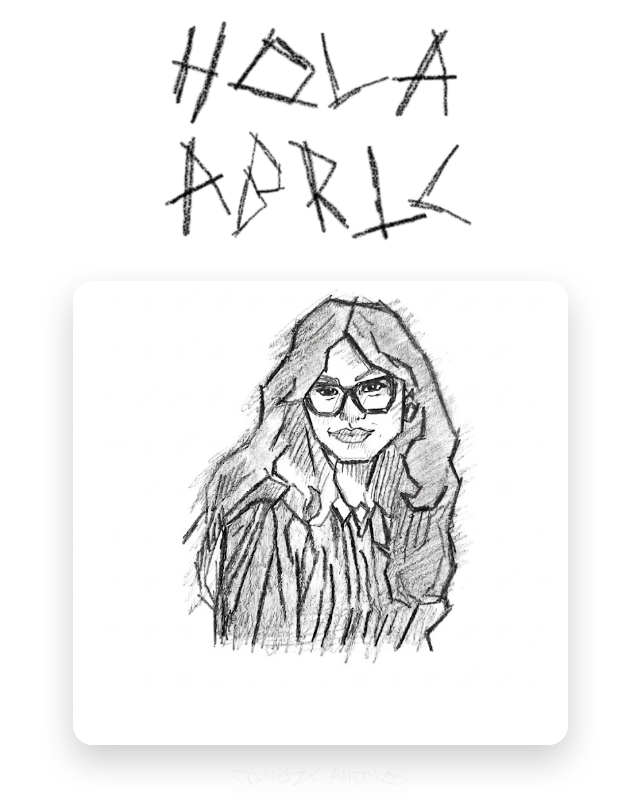
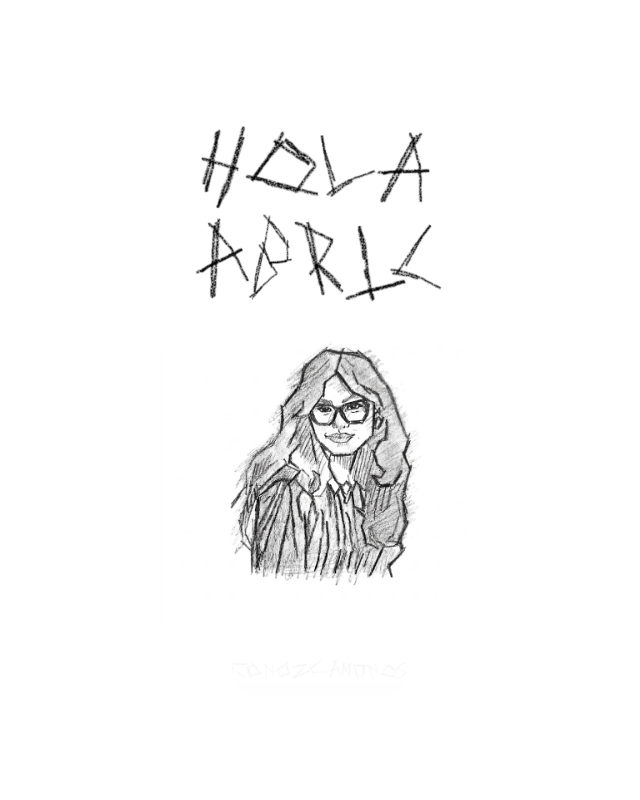
Before and after one commit to ElTilinazo420/AMLS, a plain HTML site: page index.html in a window 1280 px wide. Shown: the whole page, without its empty margins (320-960 px from the left). Drawn offline with Linux system fonts and the light colour scheme.

Commit message:
Update index.html

```diff
--- a/index.html
+++ b/index.html
@@ -18,12 +18,12 @@
       align-items: center;
     }
 
-    /* Contenedor */
+    /* Contenedor principal */
     .container {
       display: flex;
       flex-direction: column;
       align-items: center;
-      gap: 20px;
+      gap: 20px; /* espacio entre elementos */
     }
 
     /* Imagen encabezado */
@@ -32,12 +32,11 @@
       max-width: 350px;
     }
 
-    /* Imagen principal (🔥 MÁS GRANDE) */
+    /* Imagen principal */
     .dibujo {
-      width: 90%;
-      max-width: 550px;
+      width: 80%;
+      max-width: 400px;
       border-radius: 20px;
-      box-shadow: 0 15px 35px rgba(0,0,0,0.2);
     }
 
     /* Imagen botón */
@@ -61,7 +60,7 @@
       box-shadow: 0 15px 35px rgba(0,0,0,0.3);
     }
 
-    /* 📱 Celular */
+    /* 📱 Ajuste celular */
     @media (max-width: 600px) {
       .boton-img {
         width: 150px;
@@ -72,10 +71,10 @@
 <body>
 
   <div class="container">
-    <!-- 🖼️ Encabezado -->
+    <!-- 🖼️ Imagen 2 (arriba) -->
     <img src="imagen2.png" class="titulo-img">
 
-    <!-- 🖼️ Imagen principal -->
+    <!-- 🖼️ Imagen 1 (debajo) -->
     <img src="imagen.png" class="dibujo">
 
     <!-- 🖼️ Imagen botón -->
```
